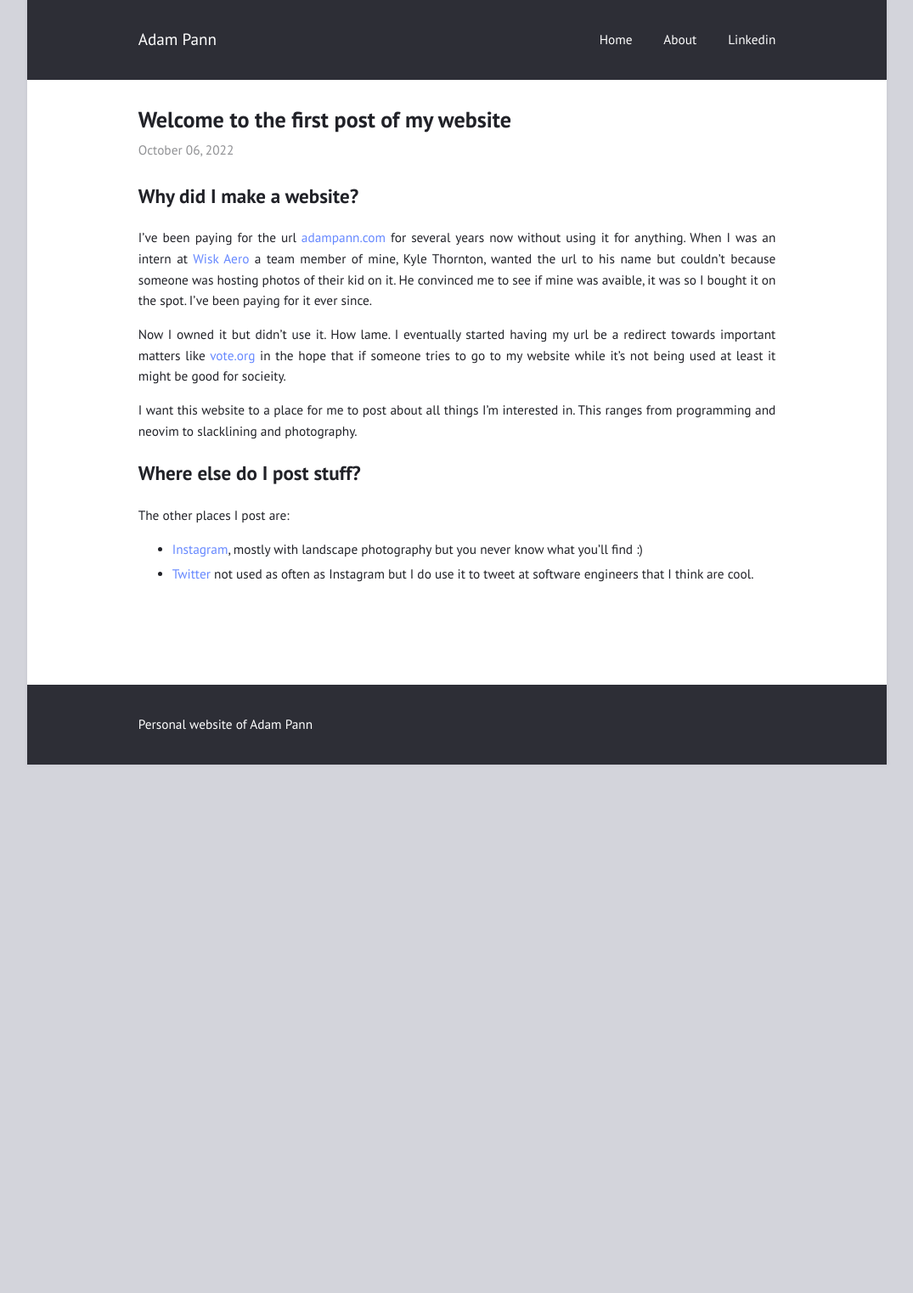
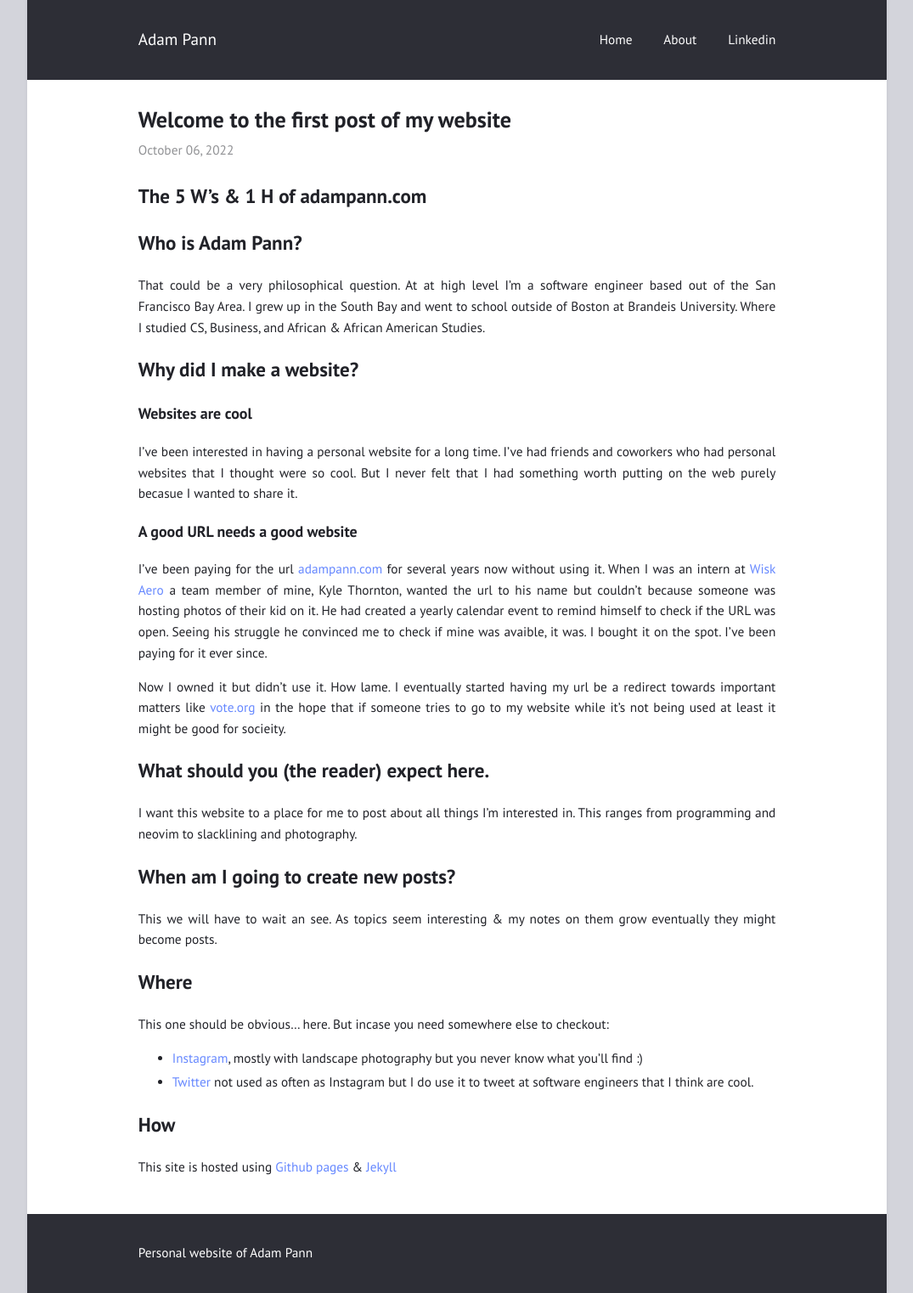
Before and after one commit to adampann/personal, a Jekyll site: the page built from _posts/2022-10-6-why-a-website.md, in a window 1280 px wide. Shown: the whole page at 85% size, without its empty margins (102-1177 px from the left). Built offline with Jekyll 4.4.1, drawn with Linux system fonts in a browser that asks for light colours; before the commit the page ends 900 px from its top, so only the background shows below that.

Commit message:
5 W & 1 H

```diff
--- a/_posts/2022-10-6-why-a-website.md
+++ b/_posts/2022-10-6-why-a-website.md
@@ -6,17 +6,38 @@ categories:
     - thoughts
 ---
 
+# The 5 W's & 1 H of adampann.com
 
-# Why did I make a website?
+## **Who** is Adam Pann?
 
-I've been paying for the url [adampann.com](https://www.adampann.com) for several years now without using it for anything. When I was an intern at [Wisk Aero](https://wisk.aero/) a team member of mine, Kyle Thornton, wanted the url to his name but couldn't because someone was hosting photos of their kid on it. He convinced me to see if mine was avaible, it was so I bought it on the spot. I've been paying for it ever since.
+That could be a very philosophical question. At at high level I'm a software engineer based out of the San Francisco Bay Area. I grew up in the South Bay and went to school outside of Boston at Brandeis University. Where I studied CS, Business, and African & African American Studies.
+
+## **Why** did I make a website?
+
+### Websites are cool
+
+I've been interested in having a personal website for a long time. I've had friends and coworkers who had personal websites that I thought were so cool. But I never felt that I had something worth putting on the web purely becasue I wanted to share it.
+
+### A good URL needs a good website
+
+I've been paying for the url [adampann.com](https://www.adampann.com) for several years now without using it. When I was an intern at [Wisk Aero](https://wisk.aero/) a team member of mine, Kyle Thornton, wanted the url to his name but couldn't because someone was hosting photos of their kid on it. He had created a yearly calendar event to remind himself to check if the URL was open. Seeing his struggle he convinced me to check if mine was avaible, it was. I bought it on the spot. I've been paying for it ever since.
 
 Now I owned it but didn't use it. How lame. I eventually started having my url be a redirect towards important matters like [vote.org](https://www.vote.org/) in the hope that if someone tries to go to my website while it's not being used at least it might be good for socieity.
 
+## **What** should you (the reader) expect here.
+
 I want this website to a place for me to post about all things I'm interested in. This ranges from programming and neovim to slacklining and photography.
 
-# Where else do I post stuff?
+## **When** am I going to create new posts?
 
-The other places I post are:
+This we will have to wait an see. As topics seem interesting & my notes on them grow eventually they might become posts.
+
+## **Where**
+
+This one should be obvious... here. But incase you need somewhere else to checkout:
 - [Instagram](https://www.instagram.com/adampann/), mostly with landscape photography but you never know what you'll find :)
 - [Twitter](https://twitter.com/AdamPann) not used as often as Instagram but I do use it to tweet at software engineers that I think are cool.
+
+## **How**
+
+This site is hosted using [Github pages](https://pages.github.com/) & [Jekyll](https://jekyllrb.com/)
```
